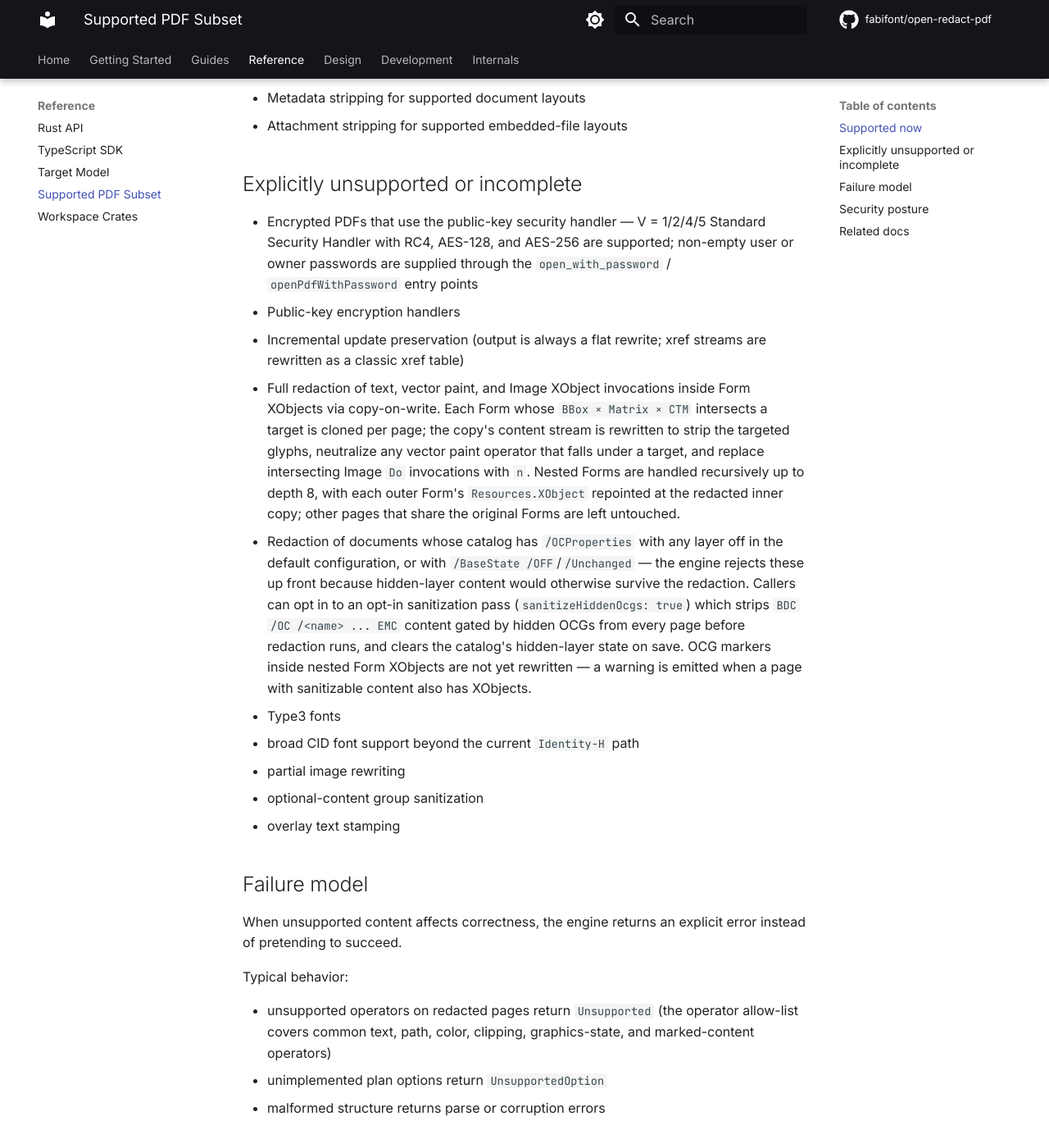
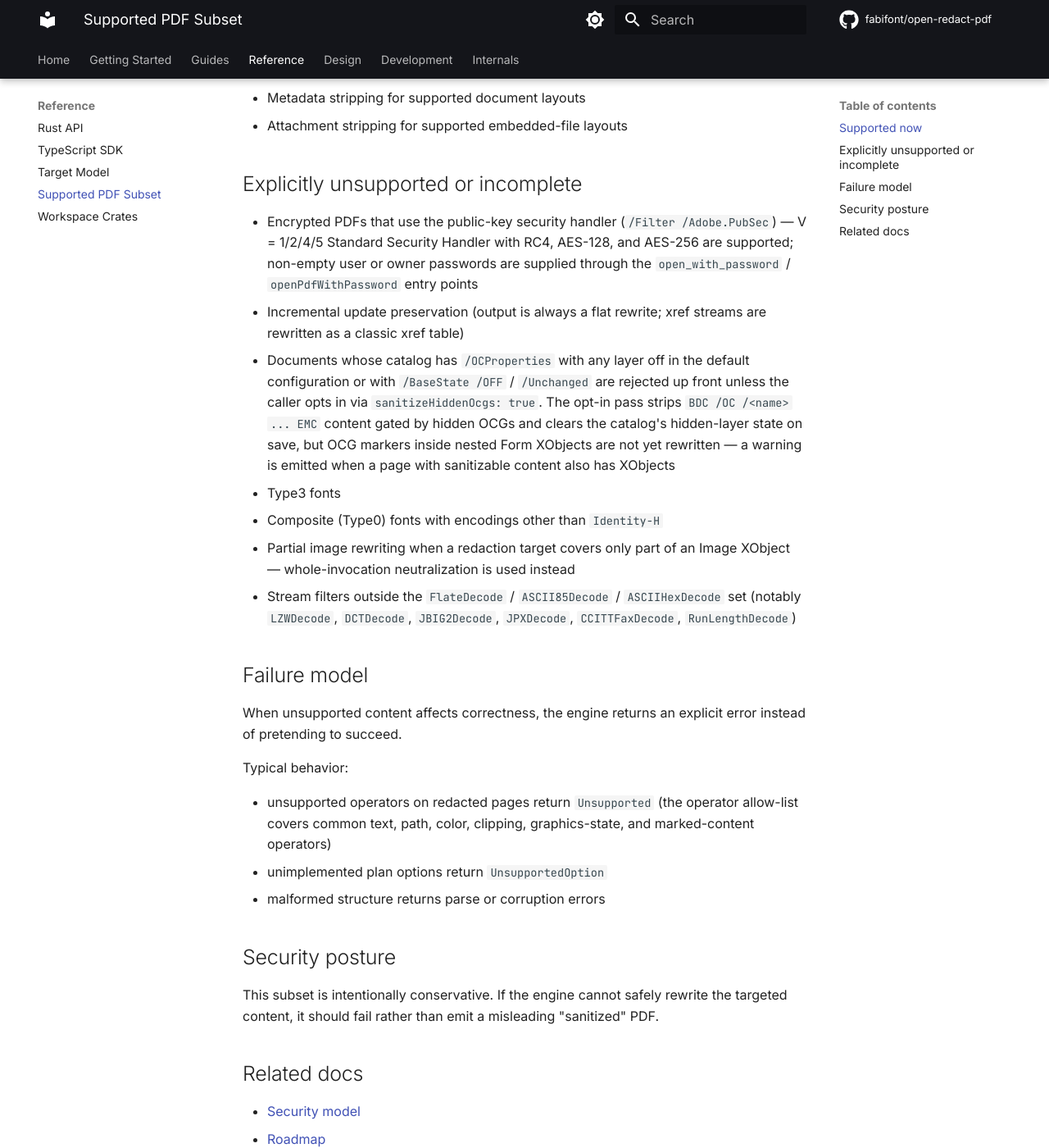
Before and after one commit to fabifont/open-redact-pdf, an MkDocs documentation site: the page built from docs/reference/supported-subset.md, in a window 1280 px wide and 1400 px high, scrolled down 2047 px. Shown: the whole window at 82% size. Built offline with MkDocs 1.6.1 and Material for MkDocs 9.7.7, drawn with Linux system fonts in a browser that asks for light colours; comment, search, counter and statistics services are not loaded.

Commit message:
docs(supported-subset): prune stale 'unsupported' entries

```diff
--- a/docs/reference/supported-subset.md
+++ b/docs/reference/supported-subset.md
@@ -40,16 +40,13 @@ This project intentionally targets a narrow, explicit MVP.
 
 ## Explicitly unsupported or incomplete
 
-- Encrypted PDFs that use the public-key security handler — V = 1/2/4/5 Standard Security Handler with RC4, AES-128, and AES-256 are supported; non-empty user or owner passwords are supplied through the `open_with_password` / `openPdfWithPassword` entry points
-- Public-key encryption handlers
+- Encrypted PDFs that use the public-key security handler (`/Filter /Adobe.PubSec`) — V = 1/2/4/5 Standard Security Handler with RC4, AES-128, and AES-256 are supported; non-empty user or owner passwords are supplied through the `open_with_password` / `openPdfWithPassword` entry points
 - Incremental update preservation (output is always a flat rewrite; xref streams are rewritten as a classic xref table)
-- Full redaction of text, vector paint, and Image XObject invocations inside Form XObjects via copy-on-write. Each Form whose `BBox × Matrix × CTM` intersects a target is cloned per page; the copy's content stream is rewritten to strip the targeted glyphs, neutralize any vector paint operator that falls under a target, and replace intersecting Image `Do` invocations with `n`. Nested Forms are handled recursively up to depth 8, with each outer Form's `Resources.XObject` repointed at the redacted inner copy; other pages that share the original Forms are left untouched.
-- Redaction of documents whose catalog has `/OCProperties` with any layer off in the default configuration, or with `/BaseState /OFF`/`/Unchanged` — the engine rejects these up front because hidden-layer content would otherwise survive the redaction. Callers can opt in to an opt-in sanitization pass (`sanitizeHiddenOcgs: true`) which strips `BDC /OC /<name> ... EMC` content gated by hidden OCGs from every page before redaction runs, and clears the catalog's hidden-layer state on save. OCG markers inside nested Form XObjects are not yet rewritten — a warning is emitted when a page with sanitizable content also has XObjects.
+- Documents whose catalog has `/OCProperties` with any layer off in the default configuration or with `/BaseState /OFF` / `/Unchanged` are rejected up front unless the caller opts in via `sanitizeHiddenOcgs: true`. The opt-in pass strips `BDC /OC /<name> ... EMC` content gated by hidden OCGs and clears the catalog's hidden-layer state on save, but OCG markers inside nested Form XObjects are not yet rewritten — a warning is emitted when a page with sanitizable content also has XObjects
 - Type3 fonts
-- broad CID font support beyond the current `Identity-H` path
-- partial image rewriting
-- optional-content group sanitization
-- overlay text stamping
+- Composite (Type0) fonts with encodings other than `Identity-H`
+- Partial image rewriting when a redaction target covers only part of an Image XObject — whole-invocation neutralization is used instead
+- Stream filters outside the `FlateDecode` / `ASCII85Decode` / `ASCIIHexDecode` set (notably `LZWDecode`, `DCTDecode`, `JBIG2Decode`, `JPXDecode`, `CCITTFaxDecode`, `RunLengthDecode`)
 
 ## Failure model
 
```
